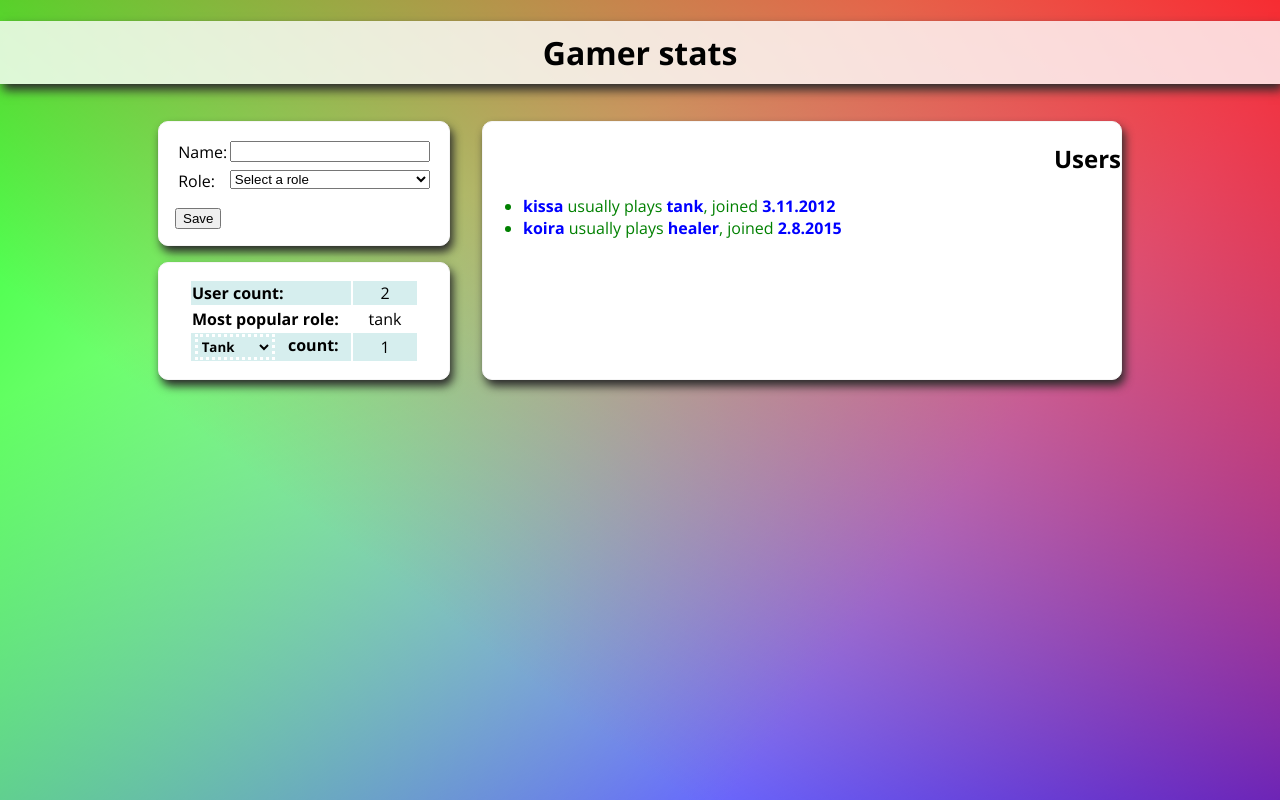
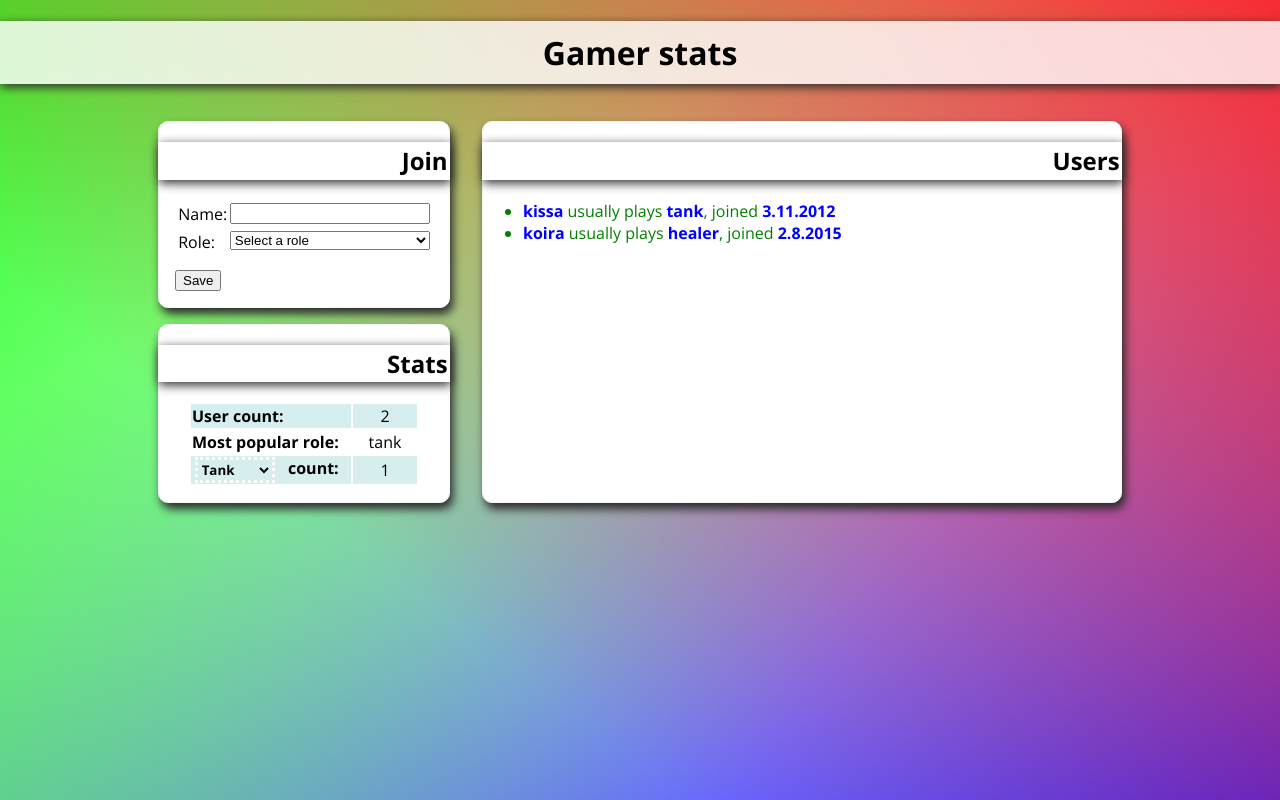
Before and after one commit to johtoryhma/supreme-happiness, a React (Create React App) app: page / in a window 1280 px wide. Built offline with nearby package versions, Linux system fonts and the light colour scheme.

Commit message:
styled h2 similar to h1
Co-authored-by: Jalmari Hänninen <jalmarihanninen@users.noreply.github.com>

```diff
--- a/src/App.css
+++ b/src/App.css
@@ -43,14 +43,15 @@ body {
 }
 
 .list-container,
-.form-container,
-.stats-container {
+.form-and-header-container,
+.stats-and-header-container {
   max-width: 20em;
   border-radius: 10px;
   border: 1px solid whitesmoke;
   margin: 1em;
   background-color: white;
   box-shadow: 3px 6px 10px rgb(43, 43, 43);
+  position: relative;
 }
 
 .form-container,
--- a/src/App.js
+++ b/src/App.js
@@ -4,6 +4,7 @@ import UserList from "./components/UserList";
 import Statbox from "./components/Statbox";
 import Header from "./components/Header";
 import "./App.css";
+import Header2 from "./components/Header2";
 
 function App() {
   const [users, setUsers] = useState([
@@ -55,14 +56,21 @@ function App() {
       <Header text="Gamer stats" />
       <div className="main-container">
         <div className="fs-container">
-          <div className="form-container">
-            <Form users={users} save={handleSave} rolesGiven={roles} />
+          <div className="form-and-header-container">
+            <Header2 text="Join" />
+            <div className="form-container">
+              <Form users={users} save={handleSave} rolesGiven={roles} />
+            </div>
           </div>
-          <div className="stats-container">
-            <Statbox users={users} roles={roles} />
+          <div className="stats-and-header-container">
+            <Header2 text="Stats" />
+            <div className="stats-container">
+              <Statbox users={users} roles={roles} />
+            </div>
           </div>
         </div>
         <div className="list-container">
+          <Header2 text="Users" />
           <UserList users={users} />
         </div>
       </div>
--- a/src/components/Form.js
+++ b/src/components/Form.js
@@ -94,6 +94,7 @@ const Form = ({ users, save, rolesGiven }) => {
           value={name}
           onChange={changeName}
           autoComplete="off"
+          maxLength={25}
         ></input>
       </label>
       <label>
--- /dev/null
+++ b/src/components/Header2.js
@@ -0,0 +1,11 @@
+import "../style/header.css";
+
+const Header2 = ({ text }) => {
+  return (
+    <div className="header-container">
+      <h2>{text}</h2>
+    </div>
+  );
+};
+
+export default Header2;
--- a/src/components/UserList.js
+++ b/src/components/UserList.js
@@ -3,13 +3,10 @@ import UserLi from "./UserLi";
 
 const UserList = ({ users }) => {
   return (
-    <div>
-      <h2>Users</h2>
+    <div className="user-list">
       <ul>
         {users.map((user) => {
-          return (
-            <UserLi key={user.id} user={user} />
-          );
+          return <UserLi key={user.id} user={user} />;
         })}
       </ul>
     </div>
--- a/src/style/form.css
+++ b/src/style/form.css
@@ -1,25 +1,27 @@
 form {
-    padding: 1em;
+  padding: 0em 1em 1em 1em;
 }
 
 label {
-    display: block;
-    padding: 0.2em;
+  display: block;
+  padding: 0.2em;
 }
 
-label > input, select {
-    float:right;
-    margin-left:0.2em;
+label > input,
+select {
+  float: right;
+  margin-left: 0.2em;
 }
 
 button {
-    margin-top: 1em;
+  margin-top: 1em;
 }
 
 li {
-    padding-right: 10px;
+  padding-right: 10px;
 }
 
-select, input {
-    width: 15em;
+select,
+input {
+  width: 15em;
 }
--- a/src/style/header.css
+++ b/src/style/header.css
@@ -1,11 +1,18 @@
 .header-container {
-    background-color: rgba(255, 255, 255, 0.8);
-    width: 100vw;
-    display: block;
-    box-shadow: 3px 6px 10px rgb(43, 43, 43);
-    text-align: center;
+  background-color: rgba(255, 255, 255, 0.8);
+  position: relative;
+  width: calc(100% + 2px);
+  display: block;
+  border: none;
+  box-shadow: 1px 3px 10px rgb(43, 43, 43);
+  text-align: center;
+  left: -1px;
 }
 
 .header-container h1 {
-    padding: .3em;
+  padding: 0.3em;
 }
+
+.header-container h2 {
+  padding: 0.1em;
+}
--- a/src/style/statbox.css
+++ b/src/style/statbox.css
@@ -1,5 +1,5 @@
 table {
-  padding: 1em;
+  padding: 0em 1em 1em 1em;
 }
 
 th {
--- a/src/style/userlist.css
+++ b/src/style/userlist.css
@@ -33,3 +33,7 @@ li {
   top: -3em;
   left: -3em;
 }
+
+.userlist {
+  width: 100%;
+}
```
